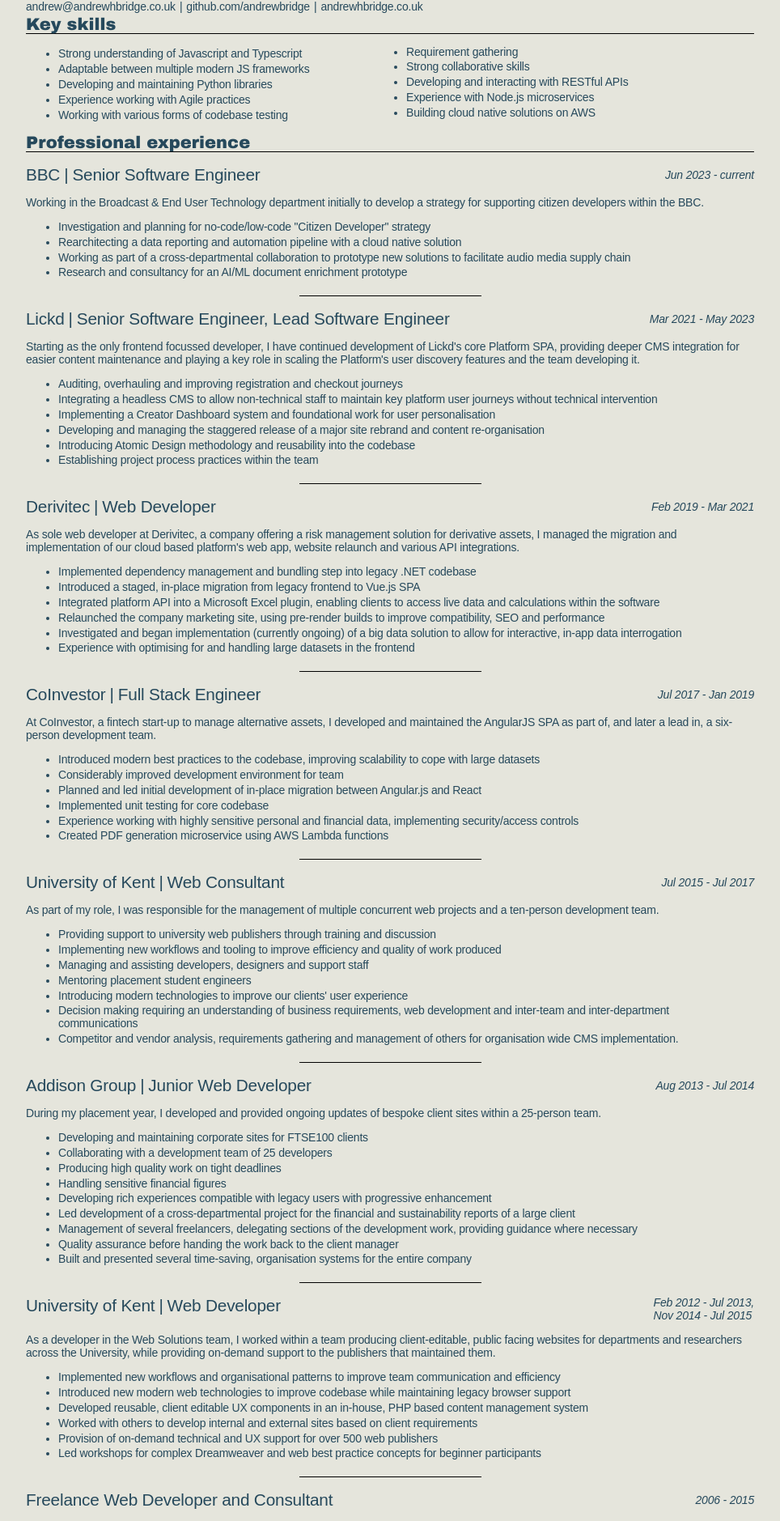
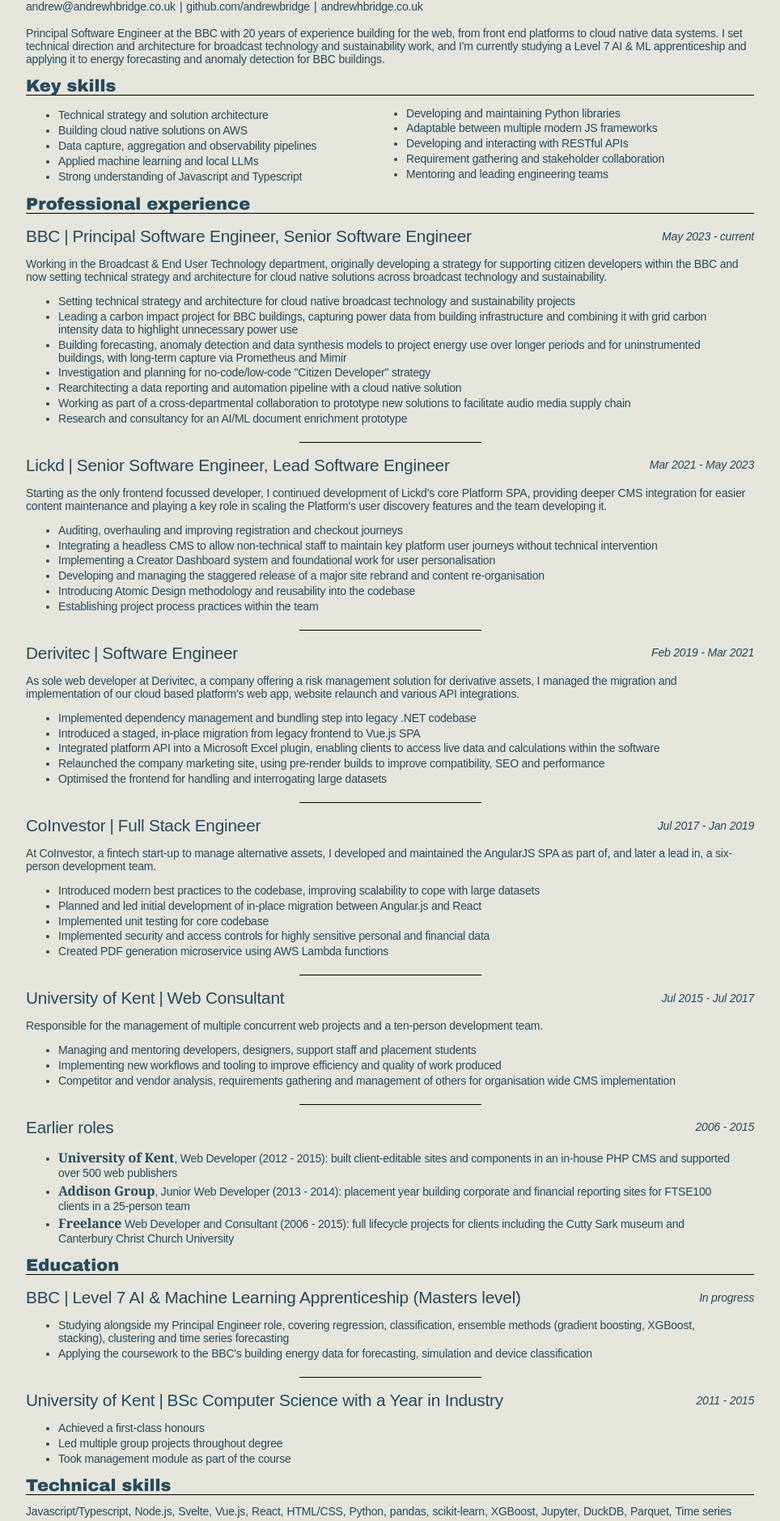
Before and after one commit to andrewbridge/andrewhbridge.co.uk, a SvelteKit app: page /about/cv in a window 1280 px wide. Shown: the part 434-2313 px from the top of the page at 81% size, without its empty margins (158-1122 px from the left). Built offline with nearby package versions, Linux system fonts and the light colour scheme.

Commit message:
feat: update CV for Principal role and refresh skills (#1)

```diff
--- a/src/lib/components/AboutBlurb.svelte
+++ b/src/lib/components/AboutBlurb.svelte
@@ -12,7 +12,7 @@
 
 
 <p>Hi! I'm Andrew Bridge.</p>
-<p>I'm a web developer and consultant, currently working in South East England.</p>
+<p>I'm a software engineer and consultant, based in South East England.</p>
 {#if isMain}
 <p>The web has always been an exciting platform to work with. Ever-evolving, hugely open and abundantly available,
   the web is bursting with possibilities. But with it come some interesting pitfalls.
--- a/src/routes/about/cv/+page.svelte
+++ b/src/routes/about/cv/+page.svelte
@@ -145,18 +145,21 @@
   </div>
 </header>
 <section>
+  <p>Principal Software Engineer at the BBC with 20 years of experience building for the web, from front end platforms to cloud native data systems. I set technical direction and architecture for broadcast technology and sustainability work, and I'm currently studying a Level 7 AI & ML apprenticeship and applying it to energy forecasting and anomaly detection for BBC buildings.</p>
+</section>
+<section>
   <h2>Key skills</h2>
   <ul class="two-column">
+    <li>Technical strategy and solution architecture</li>
+    <li>Building cloud native solutions on AWS</li>
+    <li>Data capture, aggregation and observability pipelines</li>
+    <li>Applied machine learning and local LLMs</li>
     <li>Strong understanding of Javascript and Typescript</li>
+    <li>Developing and maintaining Python libraries</li>
     <li>Adaptable between multiple modern JS frameworks</li>
-    <li>Developing and maintaining Python libraries</li>
-    <li>Experience working with Agile practices</li>
-    <li>Working with various forms of codebase testing</li>
-    <li>Requirement gathering</li>
-    <li>Strong collaborative skills</li>
     <li>Developing and interacting with RESTful APIs</li>
-    <li>Experience with Node.js microservices</li>
-    <li>Building cloud native solutions on AWS</li>
+    <li>Requirement gathering and stakeholder collaboration</li>
+    <li>Mentoring and leading engineering teams</li>
   </ul>
 </section>
 <section>
@@ -164,11 +167,14 @@
   <section class="job">
     <header>
       <p class="company">BBC</p>
-      <p class="role">Senior Software Engineer</p>
-      <p class="period">Jun 2023 - current</p>
+      <p class="role">Principal Software Engineer, Senior Software Engineer</p>
+      <p class="period">May 2023 - current</p>
     </header>
-    <p>Working in the Broadcast & End User Technology department initially to develop a strategy for supporting citizen developers within the BBC.</p>
+    <p>Working in the Broadcast & End User Technology department, originally developing a strategy for supporting citizen developers within the BBC and now setting technical strategy and architecture for cloud native solutions across broadcast technology and sustainability.</p>
     <ul>
+      <li>Setting technical strategy and architecture for cloud native broadcast technology and sustainability projects</li>
+      <li>Leading a carbon impact project for BBC buildings, capturing power data from building infrastructure and combining it with grid carbon intensity data to highlight unnecessary power use</li>
+      <li>Building forecasting, anomaly detection and data synthesis models to project energy use over longer periods and for uninstrumented buildings, with long-term capture via Prometheus and Mimir</li>
       <li>Investigation and planning for no-code/low-code "Citizen Developer" strategy</li>
       <li>Rearchitecting a data reporting and automation pipeline with a cloud native solution</li>
       <li>Working as part of a cross-departmental collaboration to prototype new solutions to facilitate audio media supply chain</li>
@@ -181,7 +187,7 @@
       <p class="role">Senior Software Engineer, Lead Software Engineer</p>
       <p class="period">Mar 2021 - May 2023</p>
     </header>
-    <p>Starting as the only frontend focussed developer, I have continued development of Lickd's core Platform SPA, providing deeper CMS integration for easier content maintenance and playing a key role in scaling the Platform's user discovery features and the team developing it.</p>
+    <p>Starting as the only frontend focussed developer, I continued development of Lickd's core Platform SPA, providing deeper CMS integration for easier content maintenance and playing a key role in scaling the Platform's user discovery features and the team developing it.</p>
     <ul>
       <li>Auditing, overhauling and improving registration and checkout journeys</li>
       <li>Integrating a headless CMS to allow non-technical staff to maintain key platform user journeys without technical intervention</li>
@@ -194,7 +200,7 @@
   <section class="job">
     <header>
       <p class="company">Derivitec</p>
-      <p class="role">Web Developer</p>
+      <p class="role">Software Engineer</p>
       <p class="period">Feb 2019 - Mar 2021</p>
     </header>
     <p>As sole web developer at Derivitec, a company offering a risk management solution for derivative assets, I managed the migration and implementation of our cloud based platform's web app, website relaunch and various API integrations.</p>
@@ -203,8 +209,7 @@
       <li>Introduced a staged, in-place migration from legacy frontend to Vue.js SPA</li>
       <li>Integrated platform API into a Microsoft Excel plugin, enabling clients to access live data and calculations within the software</li>
       <li>Relaunched the company marketing site, using pre-render builds to improve compatibility, SEO and performance</li>
-      <li>Investigated and began implementation (currently ongoing) of a big data solution to allow for interactive, in-app data interrogation</li>
-      <li>Experience with optimising for and handling large datasets in the frontend</li>
+      <li>Optimised the frontend for handling and interrogating large datasets</li>
     </ul>
   </section>
   <section class="job">
@@ -216,10 +221,9 @@
     <p>At CoInvestor, a fintech start-up to manage alternative assets, I developed and maintained the AngularJS SPA as part of, and later a lead in, a six-person development team.</p>
     <ul>
         <li>Introduced modern best practices to the codebase, improving scalability to cope with large datasets</li>
-        <li>Considerably improved development environment for team</li>
         <li>Planned and led initial development of in-place migration between Angular.js and React</li>
         <li>Implemented unit testing for core codebase</li>
-        <li>Experience working with highly sensitive personal and financial data, implementing security/access controls</li>
+        <li>Implemented security and access controls for highly sensitive personal and financial data</li>
         <li>Created PDF generation microservice using AWS Lambda functions</li>
     </ul>
   </section>
@@ -229,72 +233,38 @@
       <p class="role">Web Consultant</p>
       <p class="period">Jul 2015 - Jul 2017</p>
     </header>
-    <p>As part of my role, I was responsible for the management of multiple concurrent web projects and a ten-person development team.</p>
+    <p>Responsible for the management of multiple concurrent web projects and a ten-person development team.</p>
     <ul>
-      <li>Providing support to university web publishers through training and discussion</li>
+      <li>Managing and mentoring developers, designers, support staff and placement students</li>
       <li>Implementing new workflows and tooling to improve efficiency and quality of work produced</li>
-      <li>Managing and assisting developers, designers and support staff</li>
-      <li>Mentoring placement student engineers</li>
-      <li>Introducing modern technologies to improve our clients' user experience</li>
-      <li>Decision making requiring an understanding of business requirements, web development and inter-team and inter-department communications</li>
-      <li>Competitor and vendor analysis, requirements gathering and management of others for organisation wide CMS implementation.</li>
+      <li>Competitor and vendor analysis, requirements gathering and management of others for organisation wide CMS implementation</li>
     </ul>
   </section>
   <section class="job">
     <header>
-      <p class="company">Addison Group</p>
-      <p class="role">Junior Web Developer</p>
-      <p class="period">Aug 2013 - Jul 2014</p>
-    </header>
-    <p>During my placement year, I developed and provided ongoing updates of bespoke client sites within a 25-person team.</p>
-    <ul>
-      <li>Developing and maintaining corporate sites for FTSE100 clients</li>
-      <li>Collaborating with a development team of 25 developers</li>
-      <li>Producing high quality work on tight deadlines</li>
-      <li>Handling sensitive financial figures</li>
-      <li>Developing rich experiences compatible with legacy users with progressive enhancement</li>
-      <li>Led development of a cross-departmental project for the financial and sustainability reports of a large client</li>
-      <li>Management of several freelancers, delegating sections of the development work, providing guidance where necessary</li>
-      <li>Quality assurance before handing the work back to the client manager</li>
-      <li>Built and presented several time-saving, organisation systems for the entire company</li>
-    </ul>
-  </section>
-  <section class="job">
-    <header>
-      <p class="company">University of Kent</p>
-      <p class="role">Web Developer</p>
-      <p class="period">
-        <span>Feb 2012 - Jul 2013</span>
-        <span>Nov 2014 - Jul 2015</span>
-      </p>
-    </header>
-    <p>As a developer in the Web Solutions team, I worked within a team producing client-editable, public facing websites for departments and researchers across the University, while providing on-demand support to the publishers that maintained them.</p>
-    <ul>
-      <li>Implemented new workflows and organisational patterns to improve team communication and efficiency</li>
-      <li>Introduced new modern web technologies to improve codebase while maintaining legacy browser support</li>
-      <li>Developed reusable, client editable UX components in an in-house, PHP based content management system</li>
-      <li>Worked with others to develop internal and external sites based on client requirements</li>
-      <li>Provision of on-demand technical and UX support for over 500 web publishers</li>
-      <li>Led workshops for complex Dreamweaver and web best practice concepts for beginner participants</li>
-  </section>
-  <section class="job">
-    <header>
-      <p class="role">Freelance Web Developer and Consultant</p>
+      <p class="role">Earlier roles</p>
       <p class="period">2006 - 2015</p>
     </header>
-    <p>I've provided freelance web development and consultancy for a wide variety of projects, where I've been responsible for an entire project's lifecycle and follow-on support. Client's have included the Cutty Sark museum and Canterbury Christ Church University.</p>
     <ul>
-      <li>Provision of solutions for a wide variety of organisations, accommodating pre-existing workflows</li>
-      <li>Management and undertaking of the full project lifecycle</li>
-      <li>Providing a constant line of communication with the client</li>
-      <li>Working remotely and as part of a team</li>
-      <li>Production of an HTML5 Canvas and pure Javascript 2D game engine</li>
-      <li>Site refresh of an e-commerce site</li>
+      <li><strong>University of Kent</strong>, Web Developer (2012 - 2015): built client-editable sites and components in an in-house PHP CMS and supported over 500 web publishers</li>
+      <li><strong>Addison Group</strong>, Junior Web Developer (2013 - 2014): placement year building corporate and financial reporting sites for FTSE100 clients in a 25-person team</li>
+      <li><strong>Freelance</strong> Web Developer and Consultant (2006 - 2015): full lifecycle projects for clients including the Cutty Sark museum and Canterbury Christ Church University</li>
     </ul>
   </section>
 </section>
 <section>
   <h2>Education</h2>
+  <section class="job">
+    <header>
+      <p class="company">BBC</p>
+      <p class="role">Level 7 AI & Machine Learning Apprenticeship (Masters level)</p>
+      <p class="period">In progress</p>
+    </header>
+    <ul>
+      <li>Studying alongside my Principal Engineer role, covering regression, classification, ensemble methods (gradient boosting, XGBoost, stacking), clustering and time series forecasting</li>
+      <li>Applying the coursework to the BBC's building energy data for forecasting, simulation and device classification</li>
+    </ul>
+  </section>
   <section class="job">
     <header>
       <p class="company">University of Kent</p>
@@ -305,8 +275,6 @@
       <li>Achieved a first-class honours</li>
       <li>Led multiple group projects throughout degree</li>
       <li>Took management module as part of the course</li>
-      <li>Adapted to a variety of programming languages and styles</li>
-      <li>Explored computer-related law and ethics as part of chosen module</li>
     </ul>
   </section>
 </section>
@@ -314,32 +282,35 @@
   <h2>Technical skills</h2>
   <ul class="list-to-commas">
     <li>Javascript/Typescript</li>
-    <li>AngularJS</li>
+    <li>Node.js</li>
+    <li>Svelte</li>
     <li>Vue.js</li>
     <li>React</li>
     <li>HTML/CSS</li>
-    <li>SASS</li>
+    <li>Python</li>
+    <li>pandas</li>
+    <li>scikit-learn</li>
+    <li>XGBoost</li>
+    <li>Jupyter</li>
+    <li>DuckDB</li>
+    <li>Parquet</li>
+    <li>Time series forecasting</li>
+    <li>Local LLMs</li>
+    <li>AWS CDK</li>
+    <li>AWS Lambda</li>
+    <li>AWS Step Functions</li>
+    <li>AWS Glue</li>
+    <li>Prometheus</li>
+    <li>Grafana Mimir</li>
     <li>SQL</li>
     <li>PHP</li>
-    <li>Laravel</li>
-    <li>C#</li>
-    <li>Java</li>
-    <li>.NET Core</li>
-    <li>Node.js</li>
-    <li>Python</li>
-    <li>AWS Glue</li>
-    <li>AWS Lambda</li>
-    <li>AWS CDK and infrastructure</li>
+    <li>C#/.NET</li>
     <li>Linux</li>
     <li>Git</li>
     <li>Bash</li>
     <li>Docker</li>
-    <li>Vagrant</li>
+    <li>Vite</li>
     <li>Webpack</li>
-    <li>Rollup</li>
-    <li>Vite</li>
-    <li>Jasmine</li>
-    <li>Karma</li>
     <li>Jest</li>
     <li>Cypress</li>
   </ul>
```
